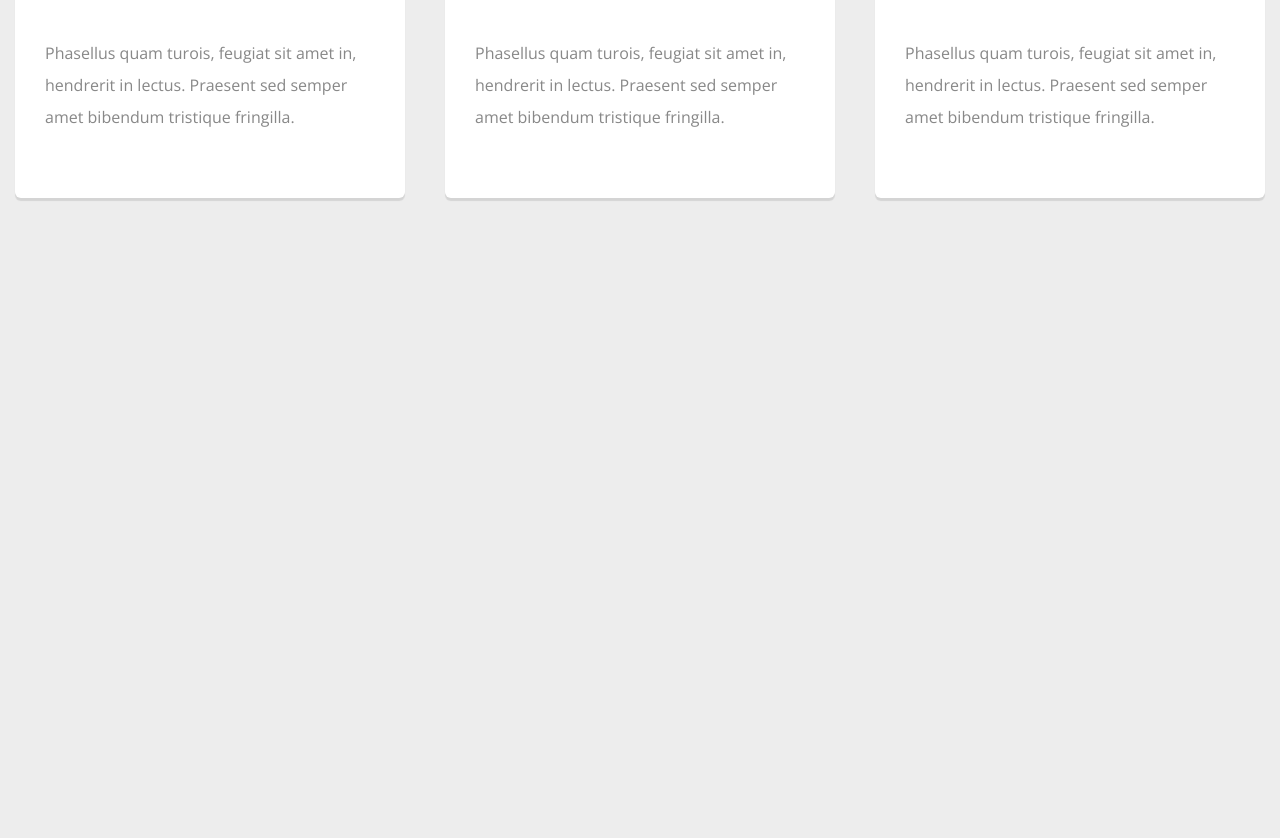
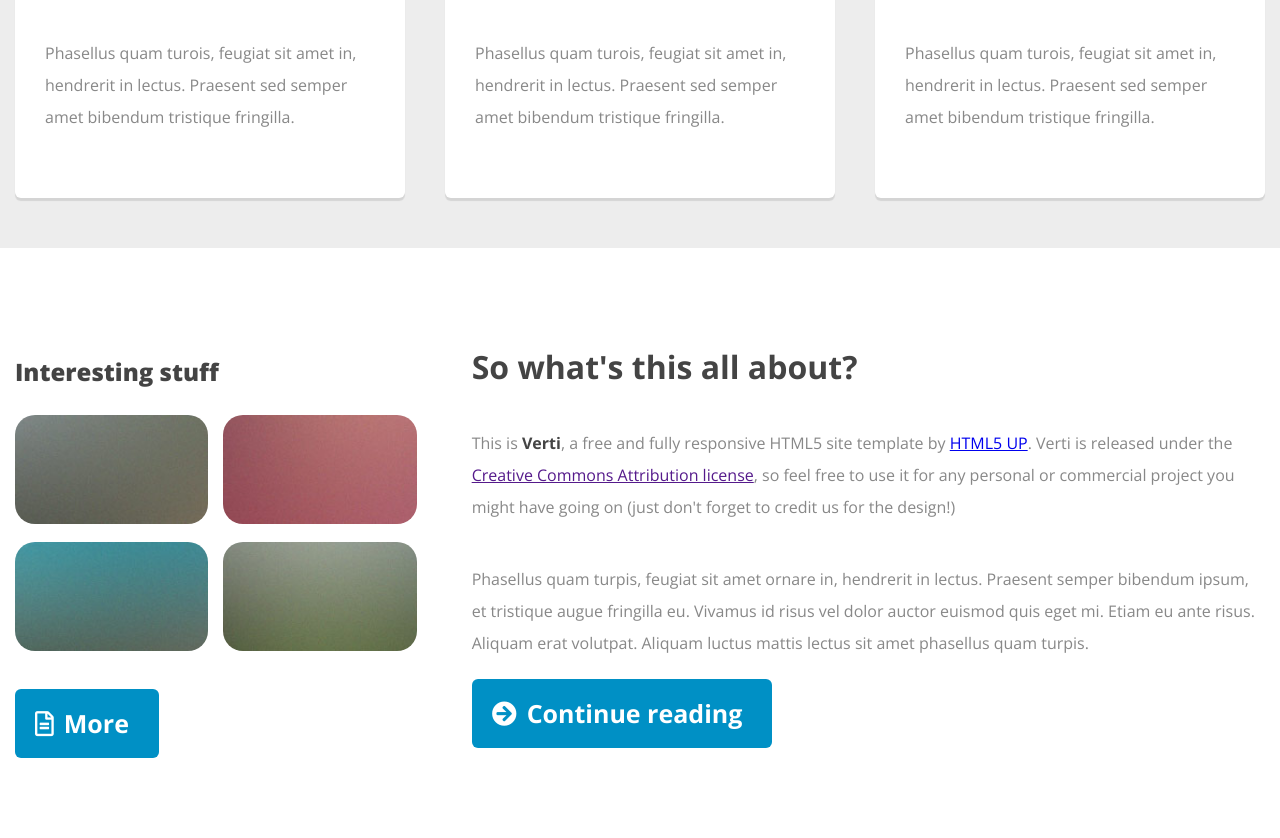
Before and after one commit to MartynaMas/Verti-website, a website: page index.html in a window 1280 px wide. Shown: the part 1027-1865 px from the top of the page. Before the commit the page ends 1275 px from the top, so only its background shows below. Drawn offline with nearby package versions, Linux system fonts and the light colour scheme.

Commit message:
fixed untracked files

```diff
--- a/index.html
+++ b/index.html
@@ -116,8 +116,60 @@
                 </div>
             </div>
         </div>
+    </div>
 
-    </div>
+    <section>
+        <div class="container">
+            <div class="row">
+                <div class="col-4-12">
+                    <div class="section-left">
+                        <h3>Interesting stuff</h3>
+                        <div class="section-pictures">
+                            <a href="" class="section-img-link">
+                                <img src="images/pic04.jpg" alt="" class="section-img">
+                            </a>
+                            <a href="" class="section-img-link">
+                                <img src="images/pic05.jpg" alt="" class="section-img">
+                            </a>
+                            <a href="" class="section-img-link">
+                                <img src="images/pic06.jpg" alt="" class="section-img">
+                            </a>
+                            <a href="" class="section-img-link">
+                                <img src="images/pic07.jpg" alt="" class="section-img">
+                            </a>
+                        </div>
+                        <a href="" class="btn btn-first">
+                            <i class="far fa-file-alt"></i>
+                            <span>More</span>
+                        </a>
+                    </div>
+                </div>
+                <div class="col-8-12">
+                    <div class="section-right">
+                        <h1>
+                            So what's this all about?
+                        </h1>
+                        <div class="article-text">
+                            <p>
+                                This is<span> Verti</span>, a free and fully responsive HTML5 site template by
+                                <a href="https://html5up.net/uploads/demos/verti/#"> HTML5 UP</a>.
+                                Verti is released under the
+                                <a href="">Creative Commons Attribution license</a>, so feel free to use it for any personal or commercial project you might have going on (just don't forget to credit us for the design!)
+                            </p>
+                            <p>
+                                Phasellus quam turpis, feugiat sit amet ornare in, hendrerit in lectus. Praesent semper bibendum ipsum, et tristique augue fringilla eu. Vivamus id risus vel dolor auctor euismod quis eget mi. Etiam eu ante risus. Aliquam erat volutpat. Aliquam luctus mattis lectus sit amet phasellus quam turpis.
+                            </p>
+                        </div>
+                        <a href="" class="btn btn-first">
+                            <i class="fas fa-arrow-circle-right"></i>
+                            <span>Continue reading</span>
+                        </a>
+                    </div>
+                </div>
+            </div>
+        </div>
+    </section>
+
 
 </div>
 </body>
--- /dev/null
+++ b/scss/_section.scss
@@ -0,0 +1,76 @@
+section {
+  background: #fff;
+  padding: 80px 0;
+  box-shadow:  0 3px 1px rgba(#000, 0.1);
+}
+
+.section-left {
+  h3 {
+    font-weight: 900;
+    font-size: 1.5em;
+    padding: 30px 0;
+  }
+  .section-pictures {
+    display: flex;
+    flex-wrap: wrap;
+    width: 100%;
+    padding-bottom: 20px;
+    .section-img-link {
+      text-decoration: none;
+      padding: 0 15px 15px 0;
+      width: 50%;
+      .section-img {
+        border-radius: 20px;
+        width: 100%;
+      }
+    }
+  }
+}
+
+.section-right {
+  padding-left: 40px;
+  .article-text {
+    p {
+      padding: 20px 0;
+      span {
+        font-weight: bold;
+        color: #444;
+      }
+    }
+  }
+}
+
+@media (max-width: $desktop) {
+
+  section {
+    padding: 0;
+    .container .row {
+      display: flex;
+      flex-direction: column-reverse;
+
+      .section-right {
+        padding: 50px 10px;
+        border-bottom: 1px solid #888;
+      }
+      .section-left {
+        padding: 50px 0;
+        .section-pictures {
+          display: flex;
+          .section-img-link {
+            width: 50%;
+            .section-img {
+              width: 100%;
+            }
+          }
+        }
+      }
+    }
+  }
+}
+@media (max-width: $tablet) {
+  .section-right {
+    h1 {
+      font-size: 1.5em;
+    }
+  }
+}
--- a/scss/main.scss
+++ b/scss/main.scss
@@ -6,6 +6,7 @@
 @import "page-header";
 @import "welcome";
 @import "articles";
+@import "section";
 
 .page-nav-list-mobile {
   display: none;
```
Also changed, not shown: css/main.css, scss/main.css, 3 other files.
